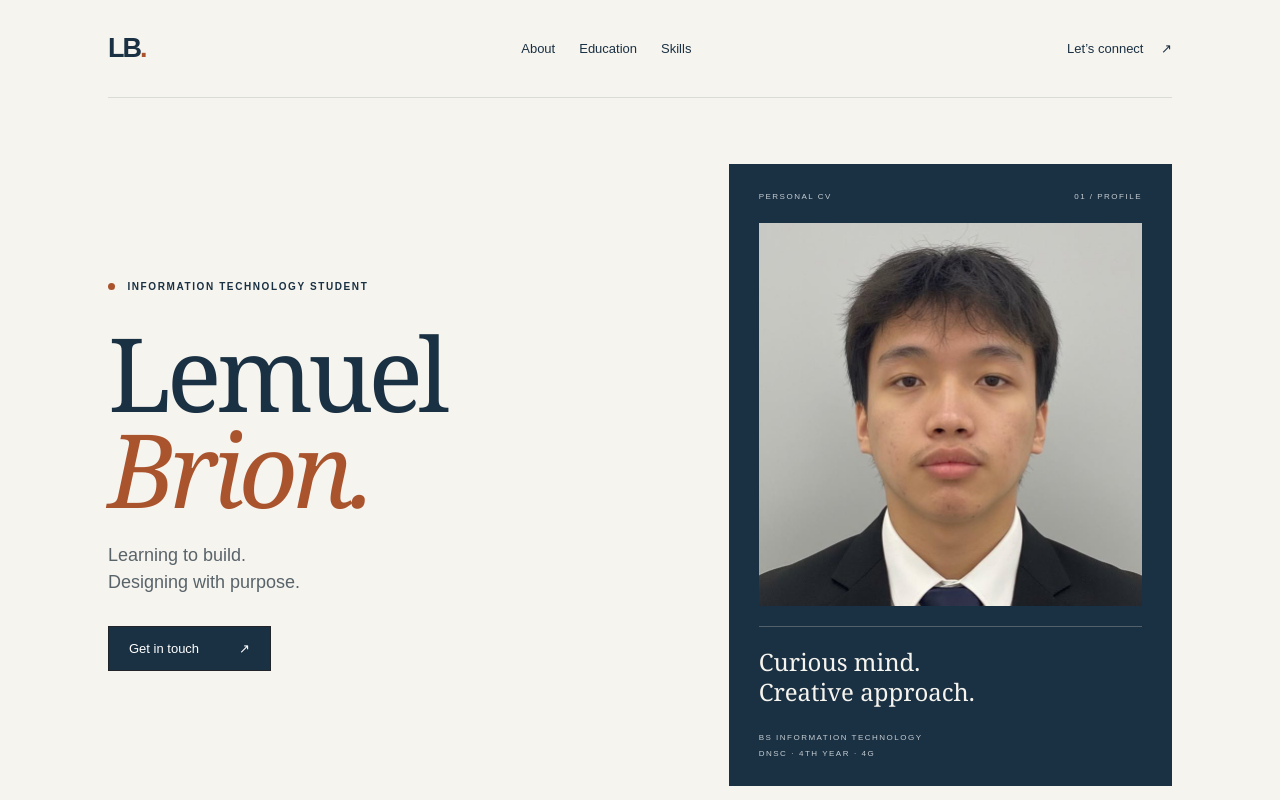
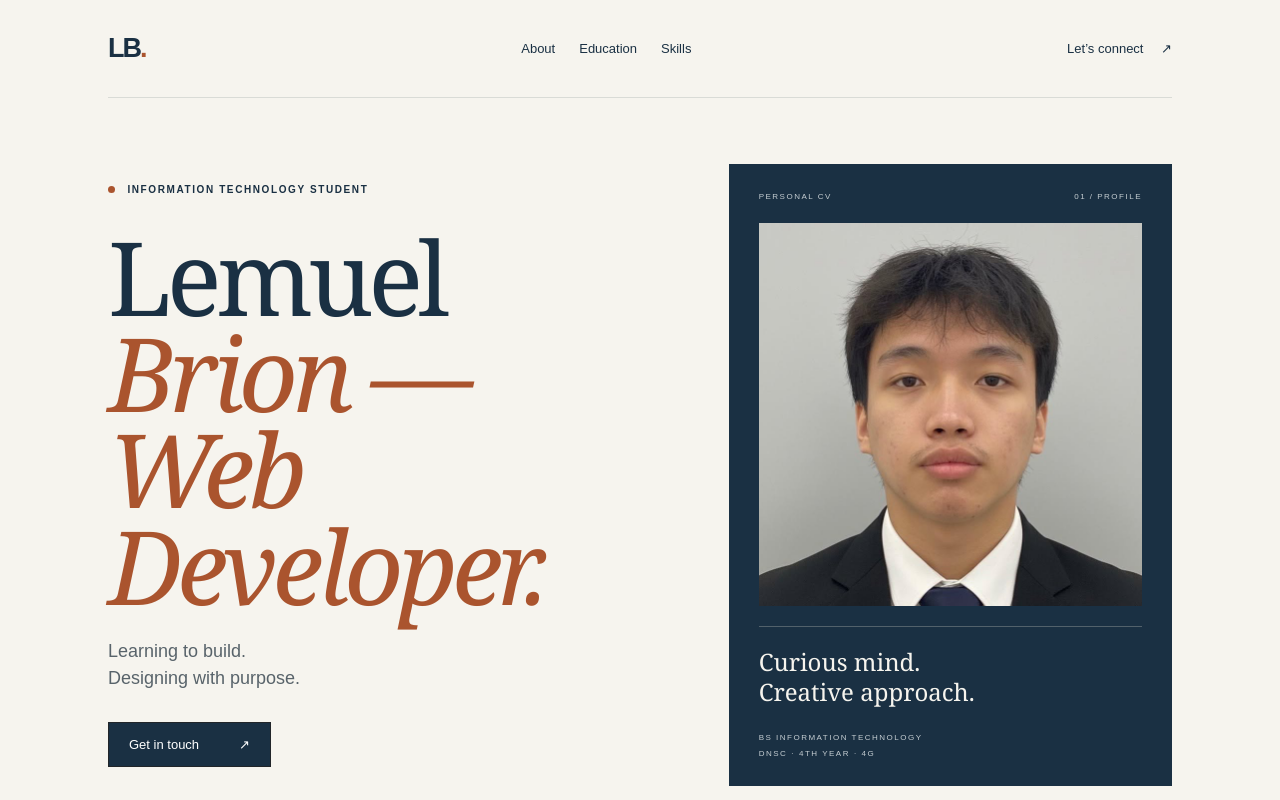
Before and after one commit to lemm-m/lemuel-brion-cv, a plain HTML site: page index.html in a window 1280 px wide. Shown: the top 800 px of the page. Drawn offline with Linux system fonts and the light colour scheme.

Commit message:
Update title heading

```diff
--- a/index.html
+++ b/index.html
@@ -26,7 +26,7 @@
       <section class="hero row g-0 align-items-center" aria-labelledby="name">
         <div class="hero-copy col-md-6">
           <p class="eyebrow"><span class="dot"></span> INFORMATION TECHNOLOGY STUDENT</p>
-          <h1 id="name">Lemuel<br><em>Brion.</em></h1>
+          <h1 id="name">Lemuel<br><em>Brion — Web Developer.</em></h1>
           <p class="tagline">Learning to build.<br>Designing with purpose.</p>
           <a class="btn btn-dark rounded-0 button" href="mailto:brionlemuel@gmail.com">Get in touch <span aria-hidden="true">↗</span></a>
         </div>
```
